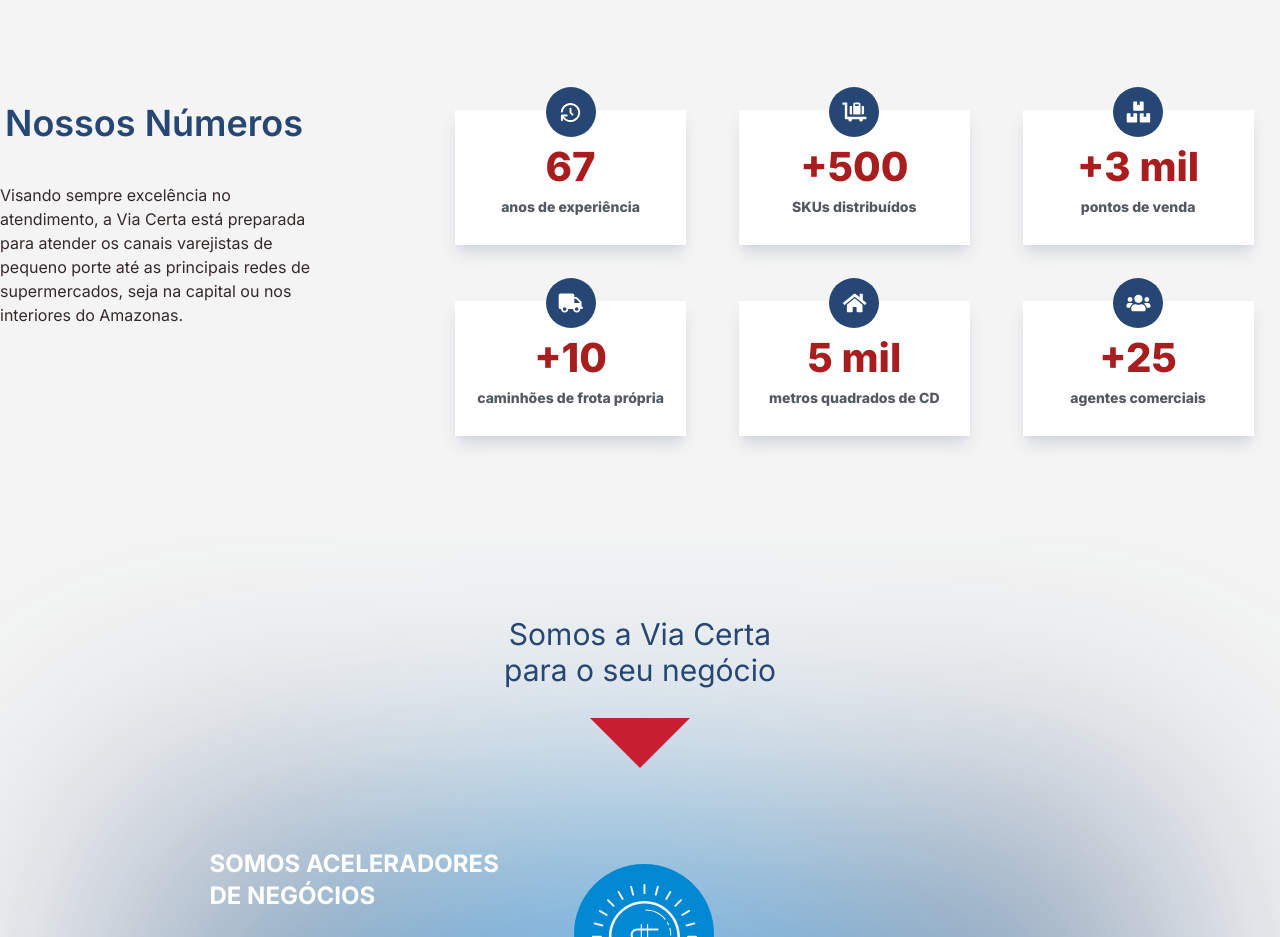
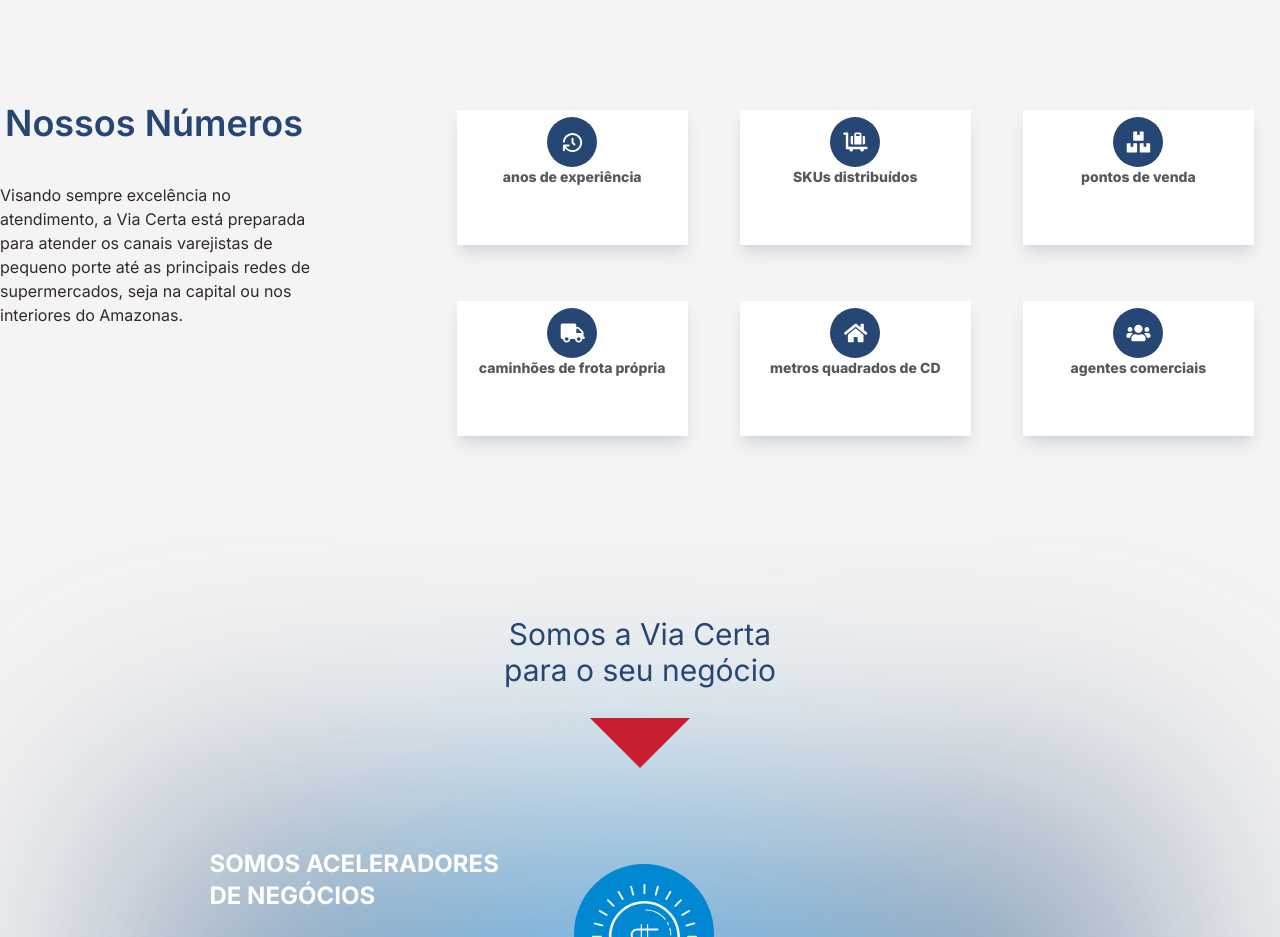
Before and after one commit to juliuscaezarff/desafio-kayzen, a Next.js app: page / in a window 1280 px wide. Shown: the part 1260-2197 px from the top of the page. Built offline with nearby package versions, Linux system fonts and the light colour scheme; what tailwindcss-animatecss would draw is missing.

Commit message:
feat: adicionando a llib countup e criando mais 2 props

```diff
--- a/src/components/Molecules/HomeAchievementsBox/index.tsx
+++ b/src/components/Molecules/HomeAchievementsBox/index.tsx
@@ -1,25 +1,46 @@
+'use client'
+
 // Nextjs
 import Image from 'next/image'
 
+// Packages
+import CountUp from 'react-countup'
+import VisibilitySensor from 'react-visibility-sensor'
+
 interface AchievementsBoxProps {
   title: string
-  years: string
+  years: number
+  text?: string
+  plus?: string
   iconSrc: string
 }
 
 const HomeAchievementsBox = ({
   title,
   years,
+  text,
+  plus,
   iconSrc
 }: AchievementsBoxProps) => {
   return (
+    <VisibilitySensor partialVisibility offSet={{ bottom: 50 }}>
+      {({ isVisible }: any) => (
         <div className="w-full h-[135px] max-w-[340px] mx-auto mt-[56px] flex flex-col items-center justify-center shadow-lg shadow-gray-300 md:max-w-[231px] bg-white">
           <div className="w-[50px] h-[50px] bg-blue-primary-light rounded-[25px] mt-[-50px] flex items-center justify-center">
             <Image src={iconSrc} alt="icone" width={25} height={20} />
           </div>
-      <h1 className="font-extrabold text-[40px] text-red-primary">{years}</h1>
+          <div className='flex'>
+            <span className="font-extrabold text-[40px] text-red-primary">{plus}</span>
+            <h1 className="font-extrabold text-[40px] text-red-primary">
+              {isVisible && <CountUp end={years} />}
+            </h1>
+            <span className="font-extrabold text-[40px] text-red-primary">{text}</span>
+          </div>
+
           <p className="font-extrabold text-sm text-gray-dark">{title}</p>
         </div>
+      )}
+    </VisibilitySensor>
   )
 }
 
```
Lines whose indentation alone changed are shown as unchanged.
